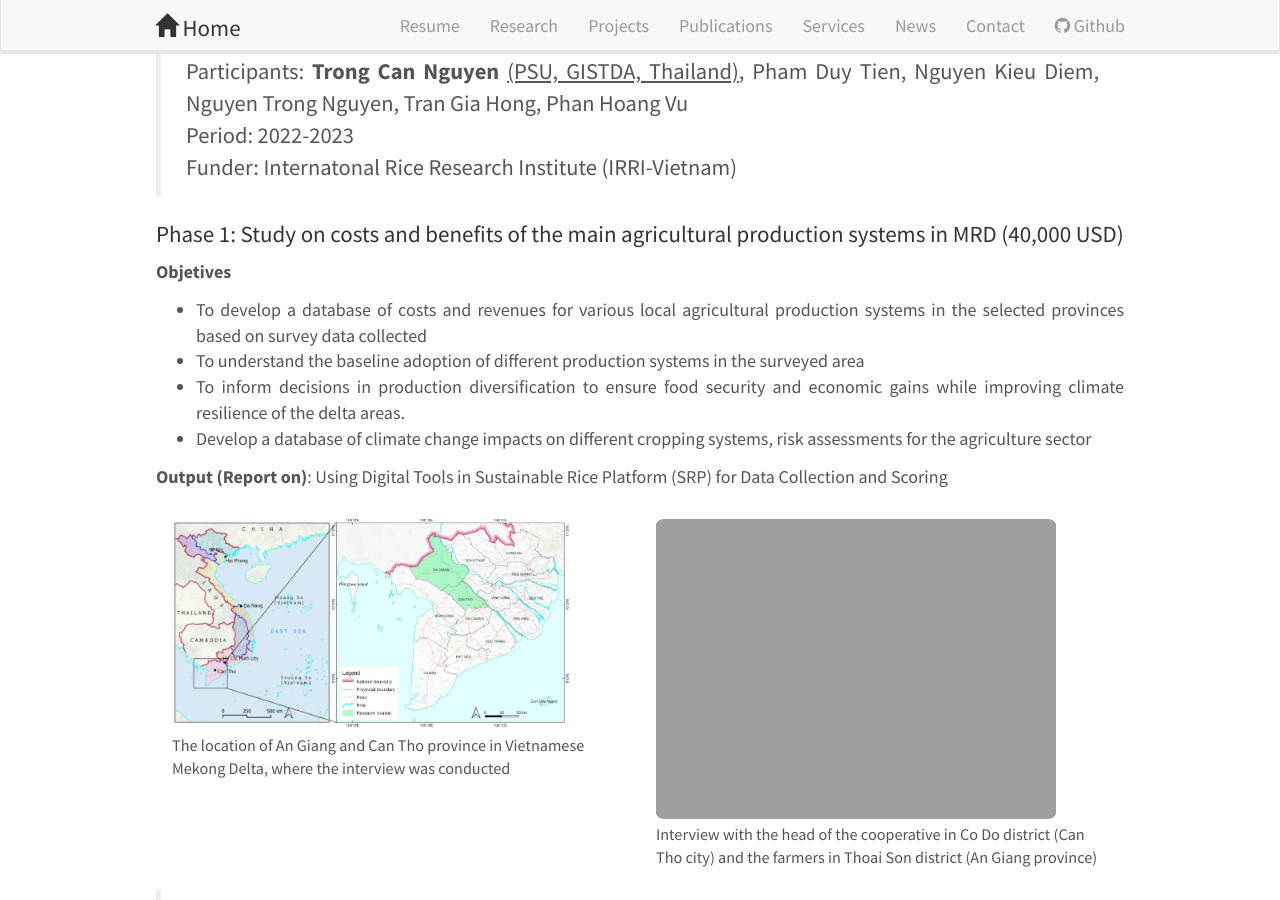
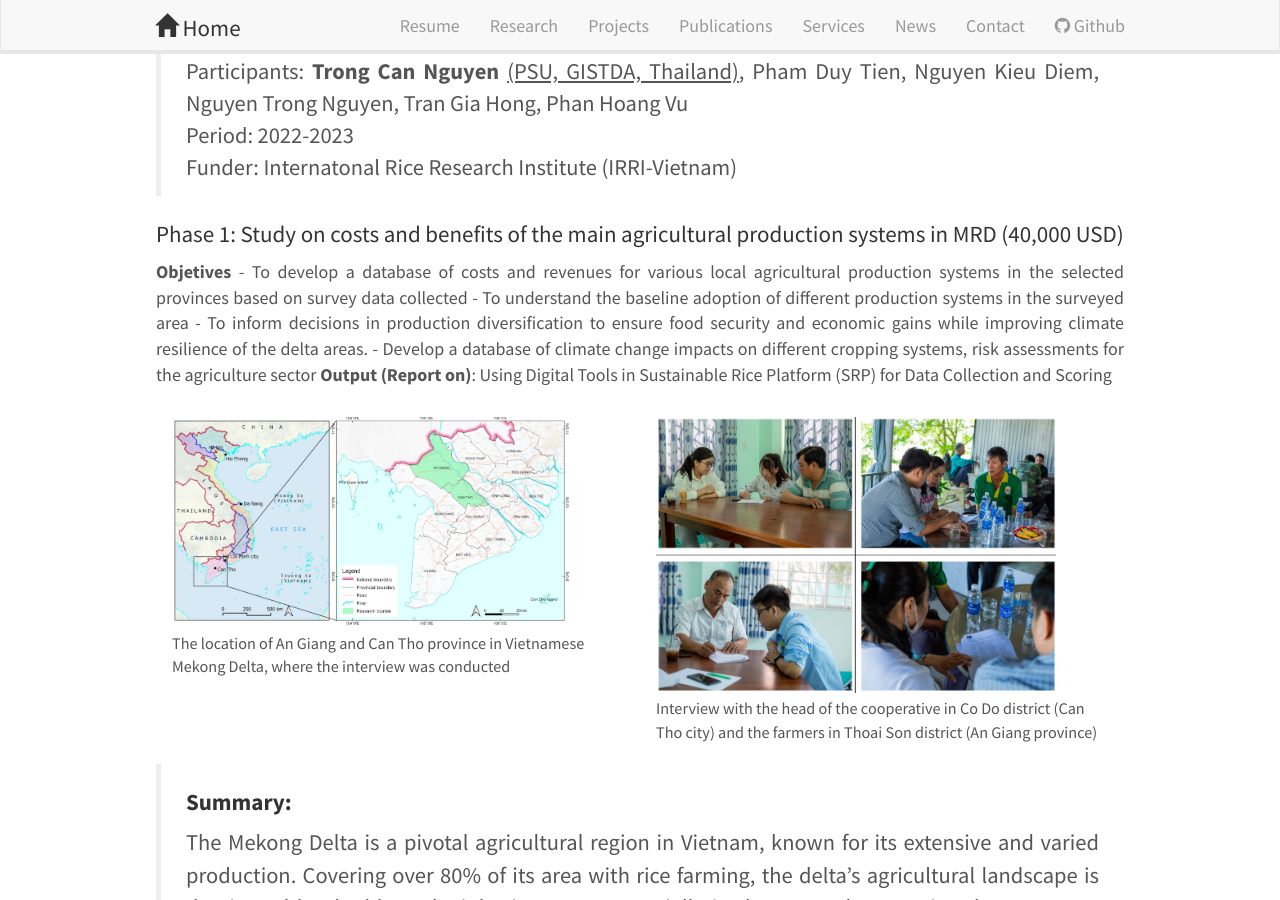
Before and after one commit to canng/cann, a Jekyll site: the page built from _posts/2024-01-01-Project_CGIAR_mega_delta.md, in a window 1280 px wide and 900 px high, scrolled down 630 px. Built offline with Jekyll 4.4.1, drawn with Linux system fonts in a browser that asks for light colours; nearby versions of some CDN libraries.

Commit message:
update project

```diff
--- a/_posts/2024-01-01-Project_CGIAR_mega_delta.md
+++ b/_posts/2024-01-01-Project_CGIAR_mega_delta.md
@@ -27,6 +27,7 @@ date: 2024-01-01
 
 
 #### Phase 1: Study on costs and benefits of the main agricultural production systems in MRD (40,000 USD)
+<p style="font-size=20px">
 
 **Objetives**
 -  To develop a database of costs and revenues for various local agricultural production systems in the selected provinces based on survey data collected
@@ -35,6 +36,7 @@ date: 2024-01-01
 - Develop a database of climate change impacts on different cropping systems, risk assessments for the agriculture sector
 
 **Output (Report on)**: Using Digital Tools in Sustainable Rice Platform (SRP) for Data Collection and Scoring
+</p>
 
 <div class="container-fluid">
 <div class="row">
@@ -47,7 +49,7 @@ date: 2024-01-01
 </div>
 <div class="col-sm-6">
 <figure>
-<img src="{{ site.url }}{{ site.baseurl }}/images/projectpic/CGIAR_SRP_survey.jpgg" class="img-responsive" width="400px" height="auto" />
+<img src="{{ site.url }}{{ site.baseurl }}/images/projectpic/CGIAR_SRP_survey.jpg" class="img-responsive" width="400px" height="auto" />
 <figcaption> Interview with the head of the cooperative in Co Do district (Can Tho city) and the farmers in Thoai Son district (An Giang province)
 </figcaption>
 </figure>
```
